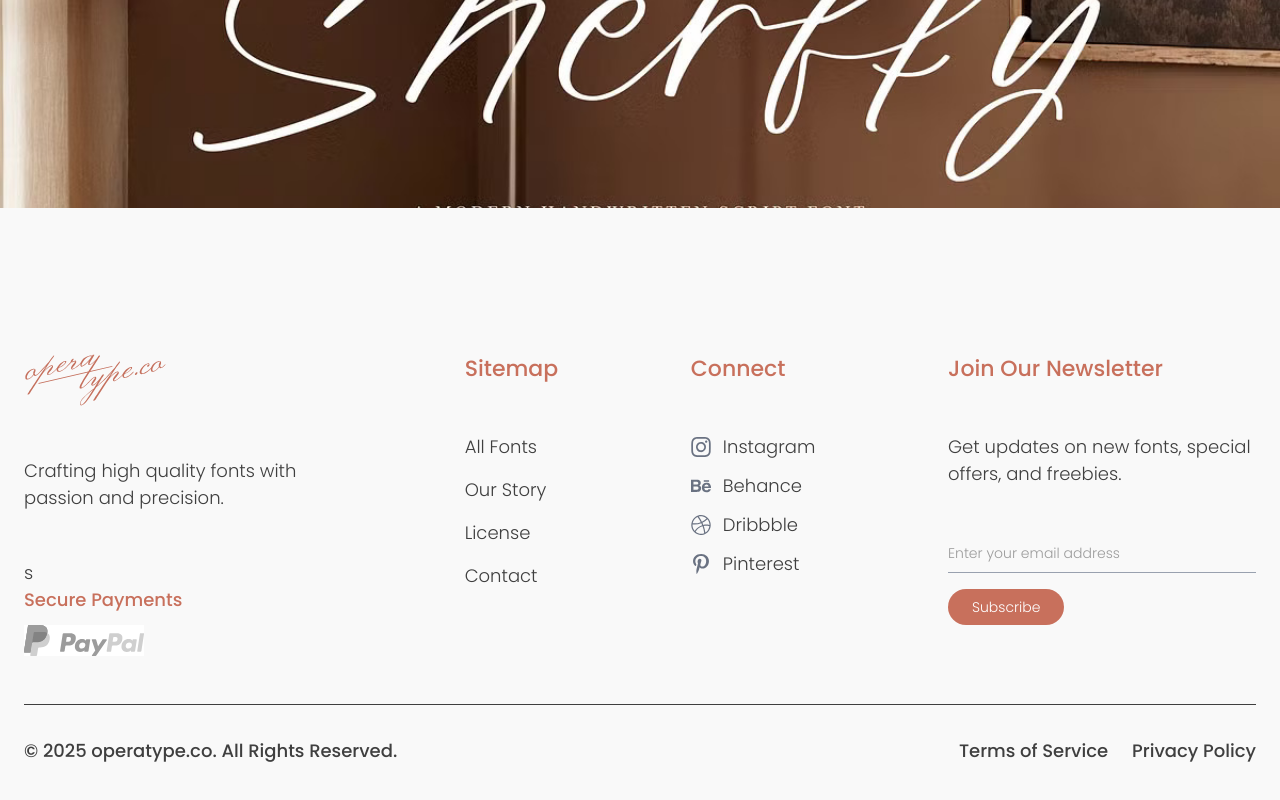
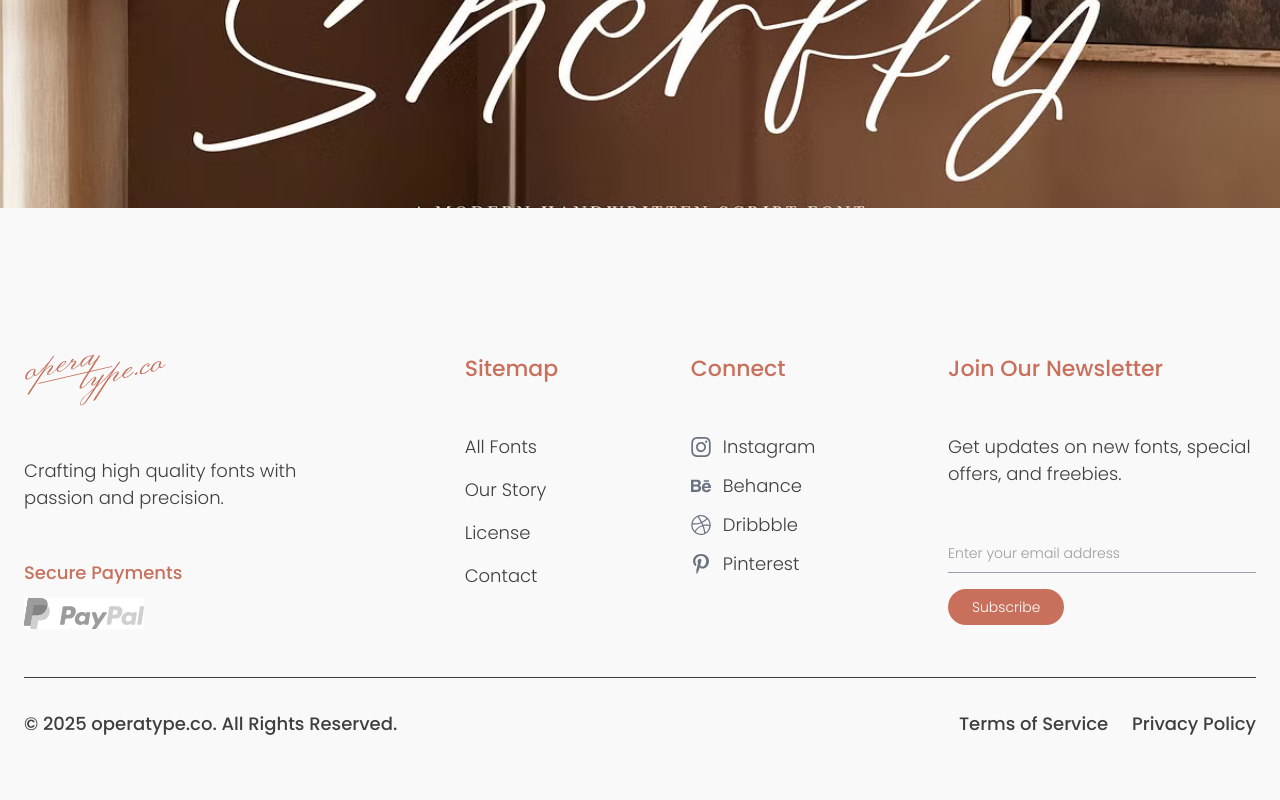
Before and after one commit to andimaulana27/operatype-project, a Next.js app: page / in a window 1280 px wide. Shown: the part 977-1777 px from the top of the page. Built offline with nearby package versions, Linux system fonts and the light colour scheme.

Commit message:
fix: update typo

```diff
--- a/src/components/Footer.js
+++ b/src/components/Footer.js
@@ -29,7 +29,7 @@ const Footer = () => {
                 Crafting high quality fonts with passion and precision.
               </p>
             </div>
-            <div className="pt-4 mt-8">s
+            <div className="pt-4 mt-8">
               <h5 className="font-medium mb-3 text-[18px] text-[#C8705C]">Secure Payments</h5>
               <Image
                 src="/icons/Paypal.svg"
```
